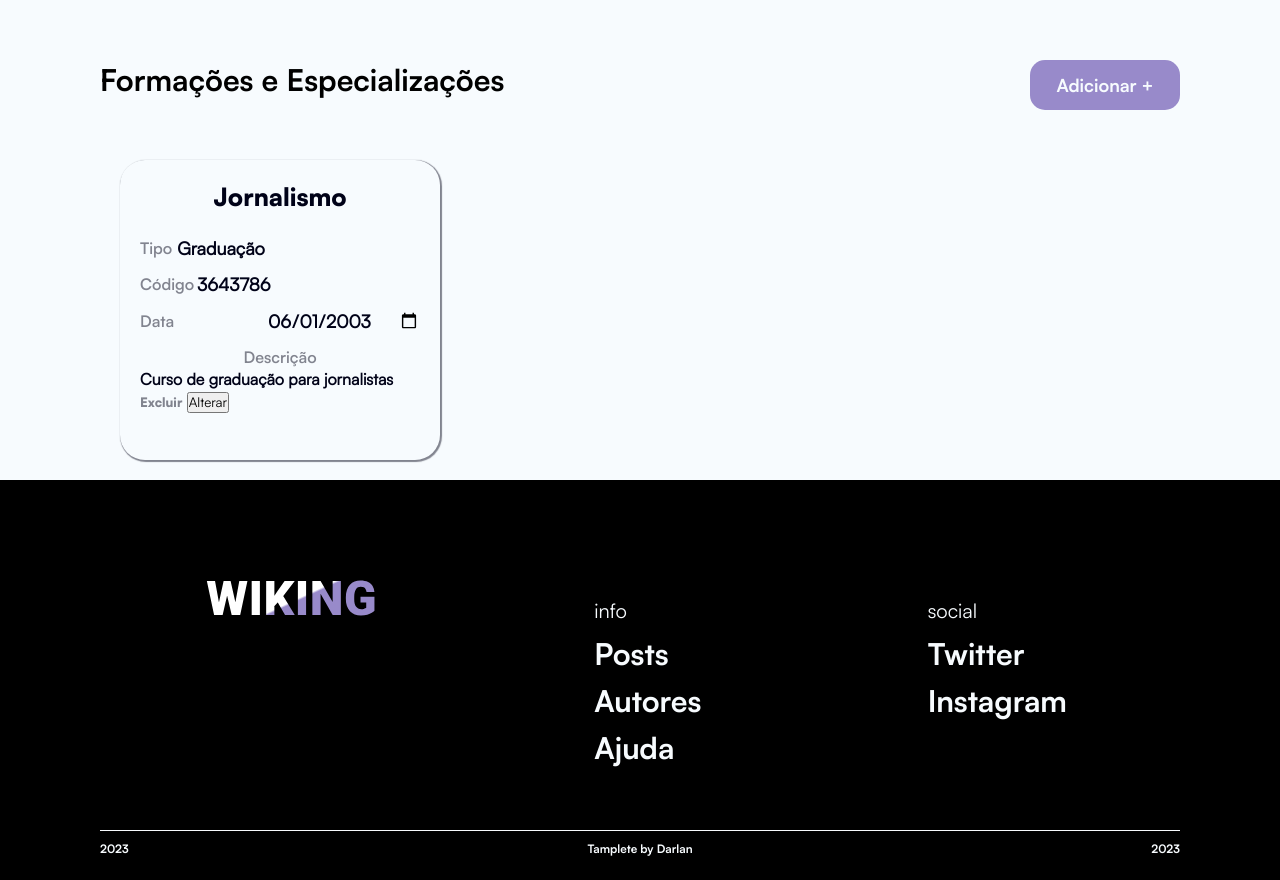
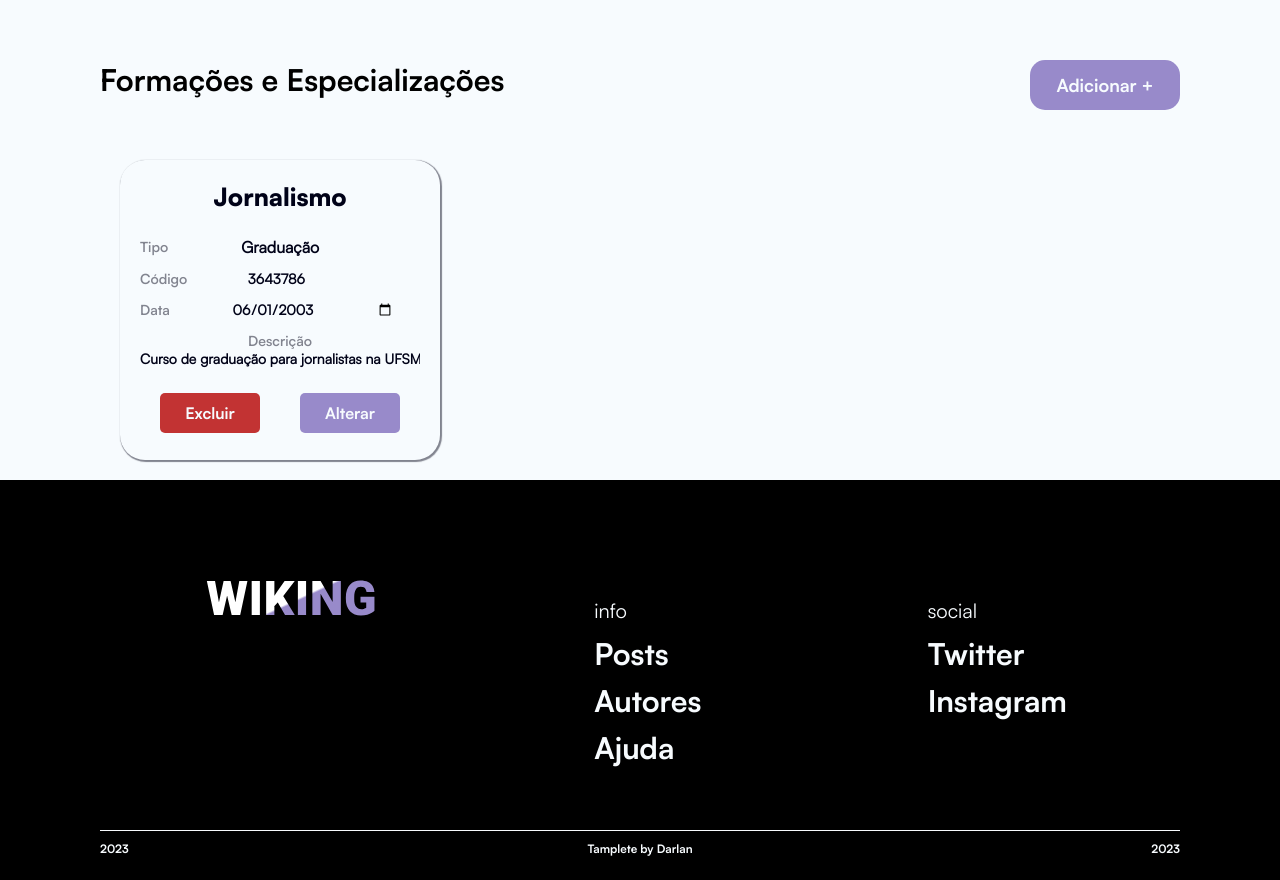
Before and after one commit to darlangui/wiki, a PHP site: page /pages/profile in a window 1280 px wide. Shown: the part 1351-2231 px from the top of the page. Run offline with PHP 8.4, Linux system fonts and the light colour scheme.

Commit message:
struct my profile card for formation

```diff
--- a/pages/profile/index.php
+++ b/pages/profile/index.php
@@ -21,7 +21,7 @@
                 </section>
                 <section class="center">
                     <ul>
-                        <li class="li_selected">BOAS VINDAS</li>
+                        <a href="../../"><li class="li_selected">BOAS VINDAS</li></a>
                         <a href="../posts"><li class="li_selected">POSTS</li></a>
                         <a href="../author"><li class="li_selected">AUTORES</li></a>
                         <li class="li_selected">AJUDA</li>
@@ -109,9 +109,9 @@
                         </label>
                         <label id="label_desc" for="descript">
                             <span>Descrição</span>
-                            <input type="text" id="descript" class="descript" value="Curso de graduação para jornalistas" placeholder="Digite a descrição de sua formação">
+                            <input type="text" id="descript" class="descript" value="Curso de graduação para jornalistas na UFSM" placeholder="Digite a descrição de sua formação">
                         </label>
-                        <div>
+                        <div class="option">
                             <a href="#">Excluir</a>
                             <button type="submit">Alterar</button>
                         </div>
--- a/pages/profile/style.css
+++ b/pages/profile/style.css
@@ -194,7 +194,7 @@ main .formations .cards_formations .card {
     border-color: var(--primary-gray);
     border-radius: 25px;
     box-shadow: 1px 1px 1px 1px var(--primary-gray);
-    font-size: 1.6rem;
+    font-size: 1.4rem;
     color: var(--primary-gray);
     font-family: 'Satoshi-Bold', sans-serif;
     font-weight: 600;
@@ -216,7 +216,6 @@ main .formations .cards_formations .card input{
 main .formations .cards_formations .card label:not(:nth-child(5n)){
     display: flex;
     align-items: center;
-    justify-content: space-between;
     margin-bottom: 12px;
 }
 
@@ -229,29 +228,33 @@ main .formations .cards_formations .card .name_formation{
 }
 
 main .formations .cards_formations .card .type{
-    font-size: 1.8rem;
+    font-size: 1.6rem;
+    font-family: 'Satoshi-Regular', sans-serif;
+    font-weight: 600;
+    width: 80%;
+    text-align: center;
+}
+
+main .formations .cards_formations .card .cod{
+    font-size: 1.4rem;
+    font-family: 'Satoshi-Regular', sans-serif;
+    font-weight: 600;
+    text-align: center;
+}
+
+main .formations .cards_formations .card .date{
+    font-size: 1.4rem;
+    font-family: 'Satoshi-Regular', sans-serif;
+    font-weight: 600;
+    text-align: center;
+    width: 80%;
+}
+
+main .formations .cards_formations .card .descript{
+    font-size: 1.4rem;
     font-family: 'Satoshi-Regular', sans-serif;
     font-weight: 600;
     width: 100%;
-    margin-left: 5px;
-}
-
-main .formations .cards_formations .card .cod{
-    font-size: 1.8rem;
-    font-family: 'Satoshi-Regular', sans-serif;
-    font-weight: 600;
-}
-
-main .formations .cards_formations .card .date{
-    font-size: 1.8rem;
-    font-family: 'Satoshi-Regular', sans-serif;
-    font-weight: 600;
-}
-
-main .formations .cards_formations .card .descript{
-    font-size: 1.6rem;
-    font-family: 'Satoshi-Regular', sans-serif;
-    font-weight: 600;
 }
 
 main .formations .cards_formations .card #label_desc{
@@ -260,7 +263,45 @@ main .formations .cards_formations .card #label_desc{
     align-items: center;
 }
 
-main .formations .cards_formations .card #label_desc input{
-    width: 100%;
-    row-gap: normal;
+main .formations .cards_formations .card .option {
+    display: flex;
+    justify-content: space-around;
+    margin-top: 25px;
 }
+
+main .formations .cards_formations .card .option button{
+    width: 100px;
+    height: 40px;
+    border-radius: 5px;
+    background-color: var(--primary-regular);
+    border: none;
+    cursor: pointer;
+    font-size: 1.6rem;
+    font-family: Satoshi-Bold, sans-serif;
+    color: var(--primary-white);
+}
+
+main .formations .cards_formations .card .option a{
+    width: 100px;
+    height: 40px;
+    border-radius: 5px;
+    background-color: var(--primary-red);
+    border: none;
+    cursor: pointer;
+    font-size: 1.6rem;
+    font-family: Satoshi-Bold, sans-serif;
+    color: var(--primary-white);
+    display: flex;
+    justify-content: center;
+    align-items: center;
+}
+
+main .formations .cards_formations .card .option button:hover{
+    width: 104px;
+    height: 42px;
+}
+
+main .formations .cards_formations .card .option a:hover{
+    width: 104px;
+    height: 42px;
+}
```
